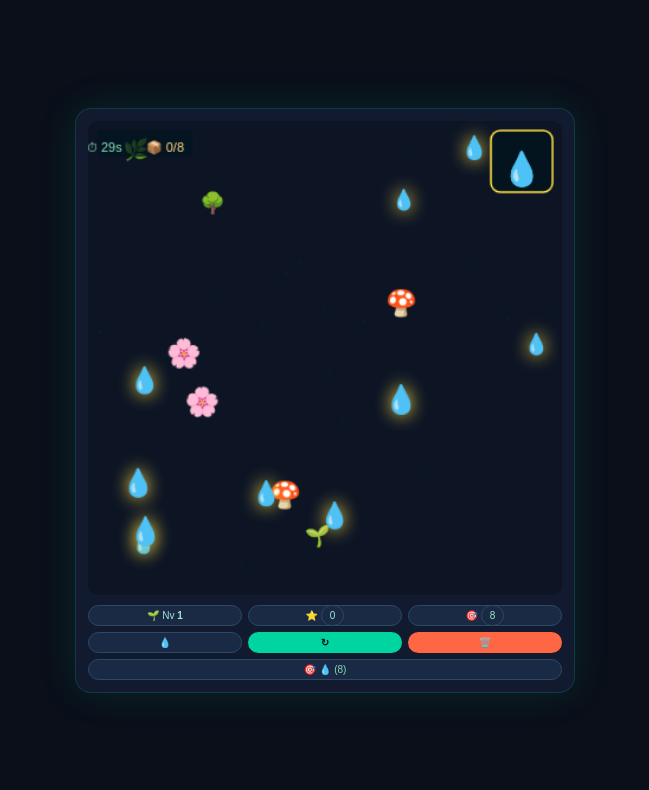
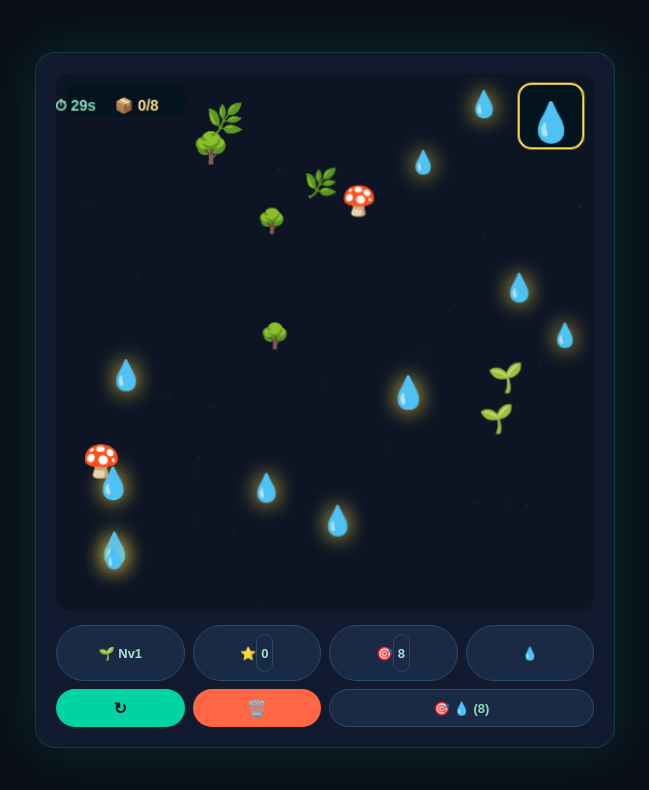
Before and after one commit to fflorez73/ecobuilder, a plain HTML site: page index.html in a window 1280 px wide. Shown: the whole page, without its empty margins (315-964 px from the left). Drawn offline with Linux system fonts and the light colour scheme.

Commit message:
Mejora de tamaño y UI: canvas 500x500, botones más grandes, mejor experiencia en móvil

```diff
--- a/index.html
+++ b/index.html
@@ -17,86 +17,107 @@
             display: flex;
             justify-content: center;
             align-items: center;
-            height: 100vh;
+            min-height: 100vh;
             font-family: Arial, sans-serif;
             overflow: hidden;
             touch-action: none;
+            padding: 10px;
         }
         #gameContainer {
             background: #111a2e;
-            border-radius: 16px;
-            padding: 12px;
-            box-shadow: 0 0 40px rgba(0, 255, 170, 0.1);
+            border-radius: 20px;
+            padding: 20px;
+            box-shadow: 0 0 50px rgba(0, 255, 170, 0.12);
             border: 1px solid rgba(0, 255, 170, 0.15);
-            max-width: 500px;
+            max-width: 580px;
             width: 100%;
-            margin: 8px;
+            margin: 0 auto;
         }
         canvas {
             display: block;
-            border-radius: 10px;
+            border-radius: 14px;
             background: #0d1525;
             width: 100%;
             height: auto;
+            aspect-ratio: 1 / 1;
             touch-action: none;
             cursor: pointer;
         }
         #ui {
             display: grid;
-            grid-template-columns: 1fr 1fr 1fr;
-            gap: 6px;
-            margin-top: 10px;
+            grid-template-columns: 1fr 1fr 1fr 1fr;
+            gap: 8px;
+            margin-top: 14px;
             color: #a0e8d0;
-            font-size: 11px;
+            font-size: 14px;
         }
         #ui span {
             background: #1a2a44;
-            padding: 4px 8px;
-            border-radius: 20px;
+            padding: 8px 4px;
+            border-radius: 30px;
             border: 1px solid #2a4a66;
             text-align: center;
             white-space: nowrap;
             overflow: hidden;
             text-overflow: ellipsis;
-            font-size: 10px;
+            font-size: 13px;
+            font-weight: bold;
+            min-height: 38px;
+            display: flex;
+            align-items: center;
+            justify-content: center;
         }
         #ui button {
             background: #00d4a0;
             border: none;
-            padding: 4px 10px;
-            border-radius: 20px;
+            padding: 8px 4px;
+            border-radius: 30px;
             font-weight: bold;
             color: #0a0f1a;
             cursor: pointer;
-            font-size: 10px;
+            font-size: 16px;
+            min-height: 38px;
             touch-action: manipulation;
+            transition: 0.1s;
+            display: flex;
+            align-items: center;
+            justify-content: center;
         }
         #ui button:active {
-            transform: scale(0.95);
+            transform: scale(0.93);
         }
         #btnResetProgreso {
             background: #ff6644 !important;
             color: white !important;
         }
         #mensaje {
-            grid-column: span 3;
+            grid-column: span 4;
             color: #88ddbb;
-            font-size: 10px;
+            font-size: 14px;
             background: #0f1f2e;
-            padding: 4px 8px;
-            border-radius: 20px;
-            border-left: 3px solid #00d4a0;
+            padding: 8px 12px;
+            border-radius: 30px;
+            border-left: 4px solid #00d4a0;
             text-align: center;
+            min-height: 38px;
+            display: flex;
+            align-items: center;
+            justify-content: center;
+            font-weight: bold;
         }
         #objetivoDisplay {
             grid-column: span 1;
             background: #1a2a44;
-            padding: 4px 8px;
-            border-radius: 20px;
-            border: 1px solid #ffdd44;
+            padding: 8px 4px;
+            border-radius: 30px;
+            border: 2px solid #ffdd44;
             text-align: center;
-            font-size: 16px;
+            font-size: 28px;
             color: #ffdd44;
+            min-height: 38px;
+            display: flex;
+            align-items: center;
+            justify-content: center;
         }
         #anuncioOverlay {
             display: none;
@@ -105,7 +126,7 @@
             left: 0;
             width: 100%;
             height: 100%;
-            background: rgba(0, 0, 0, 0.92);
+            background: rgba(0, 0, 0, 0.94);
             z-index: 9999;
             justify-content: center;
             align-items: center;
@@ -115,30 +136,30 @@
         }
         #anuncioOverlay .contenedor {
             background: #1a2a44;
-            padding: 24px;
-            border-radius: 16px;
+            padding: 32px 24px;
+            border-radius: 20px;
             text-align: center;
             border: 2px solid #00d4a0;
-            max-width: 300px;
+            max-width: 340px;
             width: 90%;
         }
         #anuncioOverlay .icono {
-            font-size: 40px;
-            margin-bottom: 12px;
+            font-size: 48px;
+            margin-bottom: 14px;
         }
         #anuncioOverlay h2 {
             color: #fff;
-            margin-bottom: 6px;
-            font-size: 18px;
+            margin-bottom: 8px;
+            font-size: 22px;
         }
         #anuncioOverlay p {
             color: #aaddbb;
-            margin-bottom: 12px;
-            font-size: 13px;
+            margin-bottom: 16px;
+            font-size: 16px;
         }
         #anuncioOverlay .barra-fondo {
             width: 100%;
-            height: 6px;
+            height: 8px;
             background: #333;
             border-radius: 10px;
             overflow: hidden;
@@ -149,20 +170,45 @@
             background: #00d4a0;
             transition: width 0.1s;
         }
+        @media (max-width: 500px) {
+            #ui {
+                gap: 5px;
+                font-size: 12px;
+            }
+            #ui span {
+                font-size: 11px;
+                padding: 6px 2px;
+                min-height: 32px;
+            }
+            #ui button {
+                font-size: 14px;
+                min-height: 32px;
+                padding: 6px 2px;
+            }
+            #mensaje {
+                font-size: 12px;
+                padding: 6px 8px;
+                min-height: 32px;
+            }
+            #objetivoDisplay {
+                font-size: 22px;
+                min-height: 32px;
+            }
+        }
     </style>
 </head>
 <body>
 
     <div id="gameContainer">
-        <canvas id="gameCanvas" width="400" height="400"></canvas>
+        <canvas id="gameCanvas" width="500" height="500"></canvas>
         <div id="ui">
             <span>🌱 Nv <strong id="nivelDisplay">1</strong></span>
             <span>⭐ <span id="puntajeDisplay">0</span></span>
             <span>🎯 <span id="metaDisplay">0</span></span>
-            <span id="objetivoDisplay">🎯 🌱</span>
+            <span id="objetivoDisplay">🌱</span>
             <button id="btnReiniciar">↻</button>
             <button id="btnResetProgreso">🗑️</button>
-            <span id="mensaje">🔍 Busca el objetivo</span>
+            <span id="mensaje" style="grid-column: span 2;">🔍 Busca el objetivo</span>
         </div>
     </div>
 
@@ -179,7 +225,7 @@
 
     <script>
         // ============================================
-        //  ECOBUILDER - ULTRA RÁPIDO (MÓVIL)
+        //  ECOBUILDER - VERSIÓN MEJORADA (TAMAÑO + UI)
         // ============================================
 
         const canvas = document.getElementById('gameCanvas');
@@ -199,13 +245,13 @@
         // =========== TIPOS ===========
         const TIPOS = ['🌱', '💧', '🌿', '🍄', '🌸', '🌳'];
 
-        // =========== 20 NIVELES (más ligeros) ===========
+        // =========== 20 NIVELES ===========
         const LEVELS = [];
         for (let i = 1; i <= 20; i++) {
             const tipoObjetivo = TIPOS[i % TIPOS.length];
             const meta = Math.min(6 + i * 1.8, 30);
             const tiempo = Math.max(15, 35 - i * 1.2);
-            const recursos = Math.min(40, 15 + i * 1.5);
+            const recursos = Math.min(45, 18 + i * 1.5);
             LEVELS.push({
                 nivel: i,
                 tiempo: Math.round(tiempo),
@@ -250,42 +296,40 @@
             return false;
         }
 
-        // =========== GENERAR RECURSOS (simple y rápido) ===========
+        // =========== GENERAR RECURSOS ===========
         function generarRecursos(data) {
             const nuevos = [];
             const objetivo = data.objetivo;
             const total = data.recursos;
             const meta = data.meta;
+            const size = 500;
 
-            // Objetivos (meta + 2 extra)
-            const cantObj = Math.min(meta + 2, total);
+            const cantObj = Math.min(meta + 3, total);
             for (let i = 0; i < cantObj; i++) {
                 nuevos.push({
-                    x: 40 + Math.random() * 320,
-                    y: 40 + Math.random() * 320,
-                    radio: 16 + Math.random() * 8,
+                    x: 40 + Math.random() * (size - 80),
+                    y: 40 + Math.random() * (size - 80),
+                    radio: 20 + Math.random() * 10,
                     tipo: objetivo,
-                    dx: (Math.random() - 0.5) * 2,
-                    dy: (Math.random() - 0.5) * 2,
+                    dx: (Math.random() - 0.5) * 2.5,
+                    dy: (Math.random() - 0.5) * 2.5,
                 });
             }
 
-            // Otros tipos
             const restantes = total - nuevos.length;
             const otrosTipos = TIPOS.filter(t => t !== objetivo);
             for (let i = 0; i < restantes; i++) {
                 const tipo = otrosTipos[Math.floor(Math.random() * otrosTipos.length)];
                 nuevos.push({
-                    x: 40 + Math.random() * 320,
-                    y: 40 + Math.random() * 320,
-                    radio: 16 + Math.random() * 8,
+                    x: 40 + Math.random() * (size - 80),
+                    y: 40 + Math.random() * (size - 80),
+                    radio: 20 + Math.random() * 10,
                     tipo: tipo,
-                    dx: (Math.random() - 0.5) * 2,
-                    dy: (Math.random() - 0.5) * 2,
+                    dx: (Math.random() - 0.5) * 2.5,
+                    dy: (Math.random() - 0.5) * 2.5,
                 });
             }
 
-            // Mezclar
             for (let i = nuevos.length - 1; i > 0; i--) {
                 const j = Math.floor(Math.random() * (i + 1));
                 [nuevos[i], nuevos[j]] = [nuevos[j], nuevos[i]];
@@ -389,19 +433,20 @@
 
         // =========== DIBUJAR ===========
         function dibujar() {
-            ctx.clearRect(0, 0, 400, 400);
+            const size = 500;
+            ctx.clearRect(0, 0, size, size);
 
-            // Fondo simple
+            // Fondo
             ctx.fillStyle = '#0d1525';
-            ctx.fillRect(0, 0, 400, 400);
-            for (let i = 0; i < 20; i++) {
+            ctx.fillRect(0, 0, size, size);
+            for (let i = 0; i < 25; i++) {
                 ctx.beginPath();
-                ctx.arc(Math.random() * 400, Math.random() * 400, 1, 0, Math.PI * 2);
-                ctx.fillStyle = 'rgba(0, 255, 180, 0.05)';
+                ctx.arc(Math.random() * size, Math.random() * size, 1.5, 0, Math.PI * 2);
+                ctx.fillStyle = 'rgba(0, 255, 180, 0.06)';
                 ctx.fill();
             }
 
-            // Dibujar recursos
+            // Recursos
             for (let i = 0; i < recursos.length; i++) {
                 const r = recursos[i];
                 ctx.font = `${r.radio}px Arial`;
@@ -410,7 +455,7 @@
                 if (r.tipo === nivelData.objetivo) {
                     ctx.fillStyle = '#ffdd44';
                     ctx.shadowColor = '#ffdd44';
-                    ctx.shadowBlur = 15;
+                    ctx.shadowBlur = 20;
                 } else {
                     ctx.fillStyle = '#88aacc';
                     ctx.shadowBlur = 0;
@@ -420,52 +465,54 @@
             ctx.shadowBlur = 0;
 
             // UI tiempo
-            ctx.fillStyle = 'rgba(0,20,30,0.7)';
-            ctx.fillRect(8, 8, 80, 22);
+            ctx.fillStyle = 'rgba(0,20,30,0.75)';
+            ctx.beginPath();
+            ctx.roundRect(10, 10, 110, 30, 10);
+            ctx.fill();
             ctx.fillStyle = '#88ddbb';
-            ctx.font = '11px Arial';
-            ctx.fillText(`⏱ ${Math.ceil(tiempoRestante)}s`, 14, 23);
+            ctx.font = 'bold 14px Arial';
+            ctx.fillText(`⏱ ${Math.ceil(tiempoRestante)}s`, 18, 31);
             ctx.fillStyle = '#ffdd88';
-            ctx.fillText(`📦 ${recolectados}/${metaActual}`, 65, 23);
+            ctx.fillText(`📦 ${recolectados}/${metaActual}`, 75, 31);
 
-            // Objetivo fijo
+            // Objetivo fijo (más grande)
             ctx.fillStyle = 'rgba(0,20,30,0.8)';
             ctx.beginPath();
-            ctx.roundRect(340, 8, 52, 52, 8);
+            ctx.roundRect(size - 70, 10, 60, 60, 12);
             ctx.fill();
             ctx.strokeStyle = '#ffdd44';
-            ctx.lineWidth = 1.5;
+            ctx.lineWidth = 2;
             ctx.beginPath();
-            ctx.roundRect(340, 8, 52, 52, 8);
+            ctx.roundRect(size - 70, 10, 60, 60, 12);
             ctx.stroke();
-            ctx.font = '28px Arial';
+            ctx.font = '36px Arial';
             ctx.fillStyle = '#ffdd44';
             ctx.textAlign = 'center';
-            ctx.fillText(nivelData.objetivo, 366, 42);
+            ctx.fillText(nivelData.objetivo, size - 40, 48);
 
-            // Mensajes overlay
+            // Overlays
             if (!enJuego && !juegoTerminado && !esperandoAnuncio) {
                 ctx.fillStyle = 'rgba(0,0,0,0.6)';
-                ctx.fillRect(0, 0, 400, 400);
+                ctx.fillRect(0, 0, size, size);
                 ctx.fillStyle = '#fff';
-                ctx.font = 'bold 28px Arial';
+                ctx.font = 'bold 34px Arial';
                 ctx.textAlign = 'center';
                 const completado = recolectados >= metaActual;
-                ctx.fillText(completado ? '🌿 ¡Completado!' : '❌ ¡Fallaste!', 200, 180);
-                ctx.font = '14px Arial';
+                ctx.fillText(completado ? '🌿 ¡Completado!' : '❌ ¡Fallaste!', size/2, size/2 - 20);
+                ctx.font = '18px Arial';
                 ctx.fillStyle = '#aaddbb';
-                ctx.fillText(completado ? 'Toca para continuar' : 'Toca para reintentar', 200, 220);
+                ctx.fillText(completado ? 'Toca para continuar' : 'Toca para reintentar', size/2, size/2 + 40);
             }
             if (juegoTerminado) {
                 ctx.fillStyle = 'rgba(0,0,0,0.7)';
-                ctx.fillRect(0, 0, 400, 400);
+                ctx.fillRect(0, 0, size, size);
                 ctx.fillStyle = '#ffdd88';
-                ctx.font = 'bold 32px Arial';
+                ctx.font = 'bold 40px Arial';
                 ctx.textAlign = 'center';
-                ctx.fillText('🏆 ¡Campeón!', 200, 180);
-                ctx.font = '14px Arial';
+                ctx.fillText('🏆 ¡Campeón!', size/2, size/2 - 20);
+                ctx.font = '18px Arial';
                 ctx.fillStyle = '#aaddbb';
-                ctx.fillText(`Puntaje: ${puntaje}`, 200, 220);
+                ctx.fillText(`Puntaje: ${puntaje}`, size/2, size/2 + 40);
             }
         }
 
@@ -491,12 +538,13 @@
         // =========== ACTUALIZAR ===========
         function actualizar() {
             if (!enJuego || juegoTerminado || esperandoAnuncio) return;
+            const size = 500;
             for (let i = 0; i < recursos.length; i++) {
                 const r = recursos[i];
                 r.x += r.dx;
                 r.y += r.dy;
-                if (r.x < 20 || r.x > 380) r.dx *= -1;
-                if (r.y < 20 || r.y > 380) r.dy *= -1;
+                if (r.x < 25 || r.x > size - 25) r.dx *= -1;
+                if (r.y < 25 || r.y > size - 25) r.dy *= -1;
             }
             tiempoRestante -= 1 / 60;
             if (tiempoRestante <= 0 && enJuego) {
@@ -523,18 +571,18 @@
                 return;
             }
             iniciarNivel(nivelIndex);
-            mensajeEl.textContent = `🔄 Reintentando`;
+            mensajeEl.textContent = '🔄 Reintentando';
         }
 
         // =========== RESET ===========
         function resetProgreso() {
-            if (confirm('¿Borrar todo?')) {
+            if (confirm('¿Borrar todo el progreso?')) {
                 localStorage.clear();
                 location.reload();
             }
         }
 
-        // =========== EVENTOS ===========
+        // =========== EVENTOS (Click + Táctil) ===========
         function manejarClick(e) {
             e.preventDefault();
             if (esperandoAnuncio) return;
@@ -566,7 +614,7 @@
             for (let r of recursos) {
                 const dx = mx - r.x;
                 const dy = my - r.y;
-                if (dx * dx + dy * dy < (r.radio) ** 2) {
+                if (dx * dx + dy * dy < (r.radio * 0.9) ** 2) {
                     if (r.tipo === nivelData.objetivo) {
                         acertado = true;
                         recolectados++;
@@ -609,7 +657,7 @@
         }
 
         loop();
-        console.log('🌿 EcoBuilder - Ultra rápido para móvil');
+        console.log('🌿 EcoBuilder - Tamaño y UI mejorados');
     </script>
 
 </body>
```
